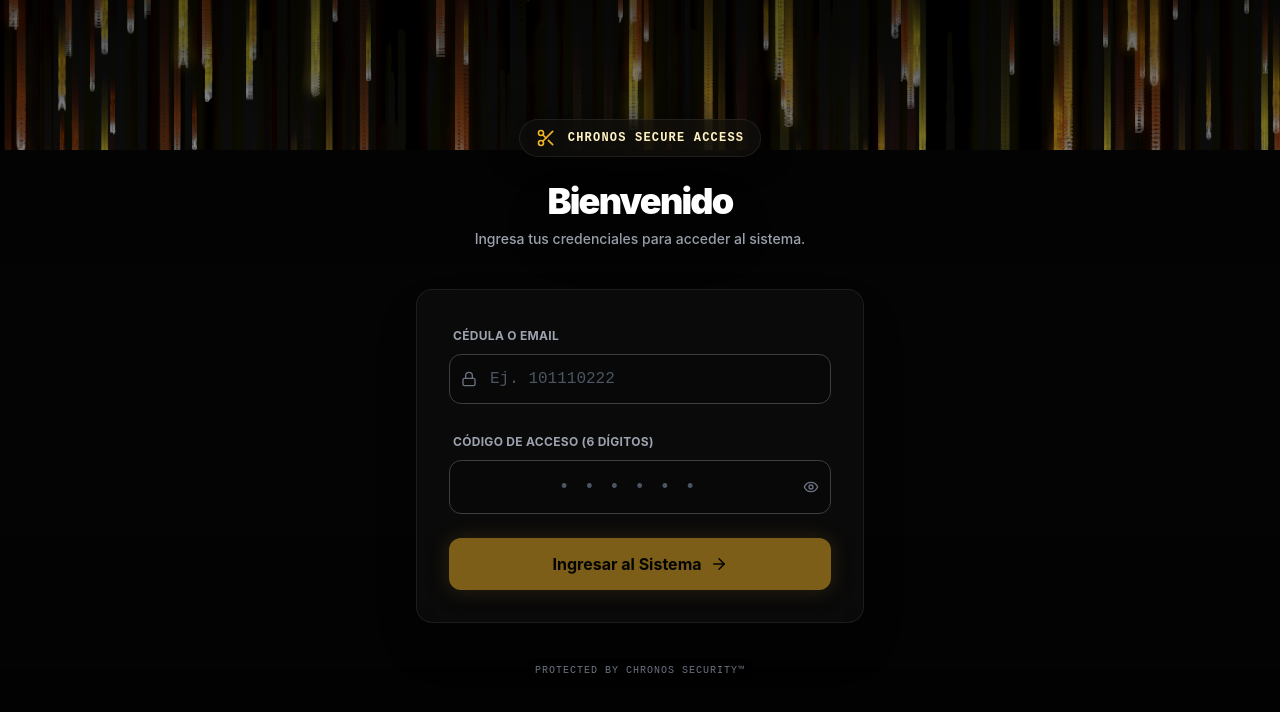
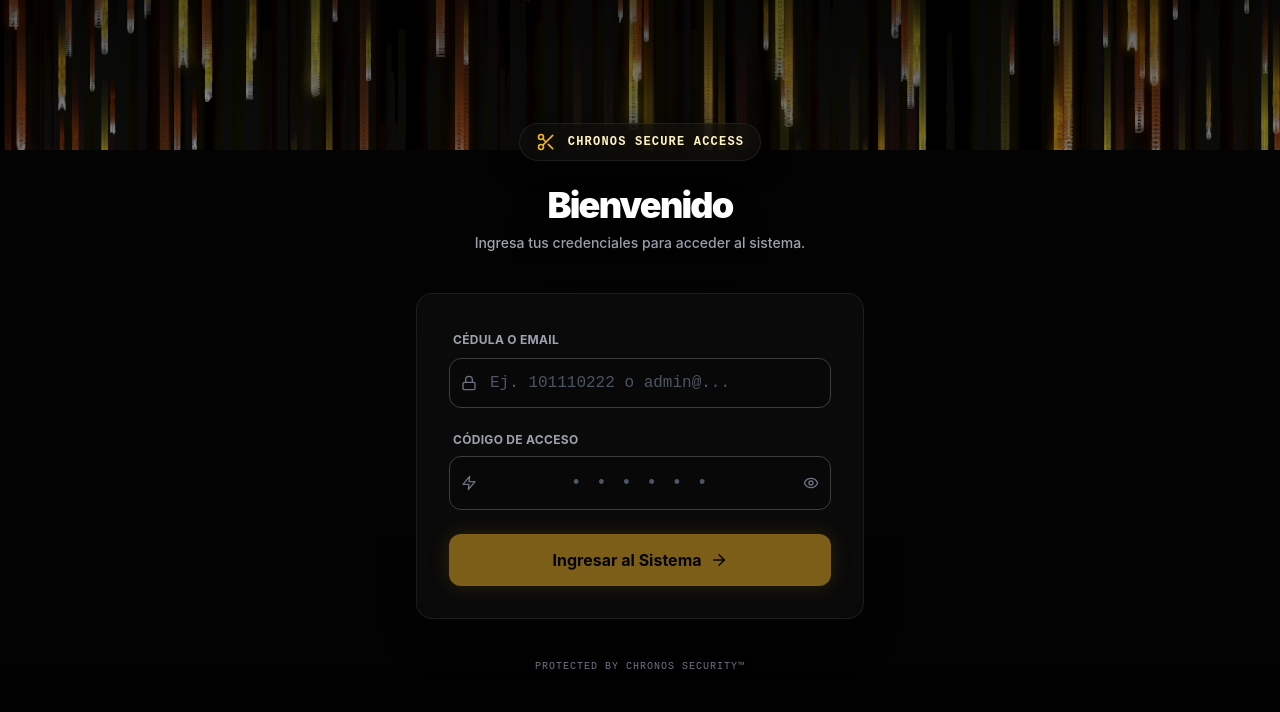
Before and after one commit to jordelmir/Barberias, a React (Vite) app: page / in a window 1280 px wide. Shown: the top 712 px of the page. Built offline with nearby package versions, Linux system fonts and the light colour scheme; no server answers.

Commit message:
fix: hybrid auth support for complex admin passwords

```diff
--- a/components/LoginPage.tsx
+++ b/components/LoginPage.tsx
@@ -32,12 +32,13 @@ export const LoginPage: React.FC<LoginPageProps> = ({ onLogin, error }) => {
     };
 
     const handleCodeChange = (e: React.ChangeEvent<HTMLInputElement>) => {
-        // Allow only numbers and max 6 digits
-        const val = e.target.value.replace(/\D/g, '').slice(0, 6);
+        // ALLOW ALL CHARACTERS (Hybrid Mode: PIN or Admin Password)
+        // We trim spaces but allow letters/symbols for Admin passwords
+        const val = e.target.value;
         setCode(val);
     };
 
-
+    const isPasswordMode = code.length > 6 || /[^0-9]/.test(code);
 
     return (
         <div className="fixed inset-0 bg-[#050505] font-sans overflow-hidden">
@@ -83,22 +84,36 @@ export const LoginPage: React.FC<LoginPageProps> = ({ onLogin, error }) => {
                                         value={identity}
                                         onChange={handleIdentityChange}
                                         className="w-full bg-black/20 border border-dark-600 rounded-xl py-3 pl-10 pr-4 text-white placeholder-gray-600 focus:border-brand-500 focus:ring-1 focus:ring-brand-500 focus:outline-none transition-all font-mono"
-                                        placeholder="Ej. 101110222"
+                                        placeholder="Ej. 101110222 o admin@..."
                                         required
                                     />
                                 </div>
                             </div>
 
                             <div className="space-y-2">
-                                <label className="text-xs font-bold text-gray-400 uppercase tracking-wide ml-1">Código de Acceso (6 Dígitos)</label>
+                                <div className="flex justify-between items-center">
+                                    <label className="text-xs font-bold text-gray-400 uppercase tracking-wide ml-1">
+                                        {isPasswordMode ? 'Contraseña de Administrador' : 'Código de Acceso'}
+                                    </label>
+                                    {isPasswordMode && (
+                                        <span className="text-[9px] text-brand-500 font-mono uppercase bg-brand-500/10 px-2 py-0.5 rounded border border-brand-500/20">Admin Mode</span>
+                                    )}
+                                </div>
                                 <div className="relative group">
+                                    <div className="absolute inset-y-0 left-0 pl-3 flex items-center pointer-events-none">
+                                        {isPasswordMode ? (
+                                            <Shield size={16} className="text-brand-500 animate-pulse" />
+                                        ) : (
+                                            <Zap size={16} className="text-gray-500 group-focus-within:text-yellow-500 transition-colors" />
+                                        )}
+                                    </div>
                                     <input
                                         type={showCode ? "text" : "password"}
                                         value={code}
                                         onChange={handleCodeChange}
-                                        className="w-full bg-black/20 border border-dark-600 rounded-xl py-3 pl-4 pr-10 text-white placeholder-gray-600 focus:border-brand-500 focus:ring-1 focus:ring-brand-500 focus:outline-none transition-all font-mono tracking-widest text-center text-lg"
-                                        placeholder="• • • • • •"
-                                        maxLength={6}
+                                        className={`w-full bg-black/20 border rounded-xl py-3 pl-10 pr-10 text-white placeholder-gray-600 focus:outline-none transition-all font-mono tracking-widest ${isPasswordMode ? 'border-brand-500/50 focus:border-brand-500' : 'border-dark-600 focus:border-brand-500 text-center text-lg'}`}
+                                        placeholder={isPasswordMode ? "Contraseña..." : "• • • • • •"}
+                                        // Removed maxLength to allow complex passwords
                                         required
                                     />
                                     <button
@@ -113,7 +128,7 @@ export const LoginPage: React.FC<LoginPageProps> = ({ onLogin, error }) => {
 
                             <button
                                 type="submit"
-                                disabled={isLoading || identity.length < 3 || code.length !== 6}
+                                disabled={isLoading || identity.length < 3 || code.length < 6}
                                 className="w-full bg-brand-500 text-black font-bold py-3.5 rounded-xl hover:bg-brand-400 shadow-[0_0_20px_rgba(240,180,41,0.3)] hover:shadow-[0_0_30px_rgba(240,180,41,0.5)] transition-all transform active:scale-95 disabled:opacity-50 disabled:cursor-not-allowed flex items-center justify-center gap-2 group"
                             >
                                 {isLoading ? (
```
